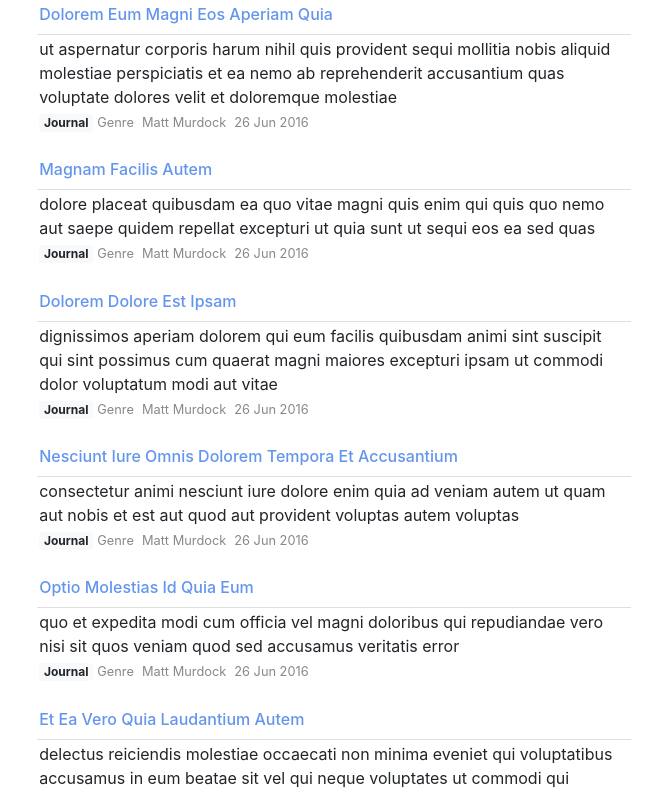
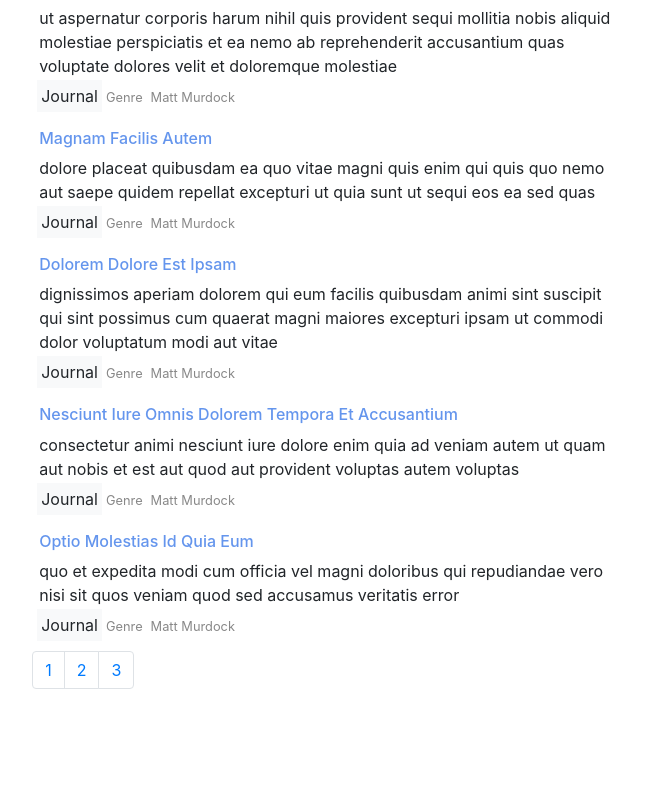
Before and after one commit to japickering/easy-react-posts, a React (Create React App) app: page / in a window 1280 px wide. Shown: the part 885-1678 px from the top of the page, without its empty margins (179-841 px from the left). After the commit the page ends 1590 px from the top, so only its background shows below. Built offline with nearby package versions, Linux system fonts and the light colour scheme; the HTML template or start-up script is replaced by a standard one.

Commit message:
pagination rewrite

```diff
--- a/src/App.css
+++ b/src/App.css
@@ -85,12 +85,9 @@ label {
 }
 
 .content {
-  background-color: rgb(240, 240, 240);
-}
-
-.content {
   flex: 0 0 80%;
   max-width: 80%;
+  background-color: rgb(240, 240, 240);
 }
 
 .posts {
--- a/src/App.js
+++ b/src/App.js
@@ -1,9 +1,13 @@
 import React, { Component } from "react";
-import "./App.css";
+import data from "./data.json";
 import Sidebar from "./components/sidebar.js";
 import Posts from "./components/posts.js";
 import Pagination from "./components/pagination.js";
+import "./App.css";
+
 const TITLE = "BLUES NEWS";
+const postsPerPage = 10;
+let currentPage = 1;
 
 class App extends Component {
   constructor(props) {
@@ -41,7 +45,25 @@ class App extends Component {
     }
   }
 
+  // Change page
+  paginate(num) {
+    currentPage = num;
+    console.log("currentPage" + currentPage);
+  }
+
   render() {
+    const posts = data.filter(
+      item =>
+        item.title === this.state.search ||
+        item.year === this.state.search ||
+        item.author.indexOf(this.state.search) !== -1 ||
+        item.badge.indexOf(this.state.search) !== -1 ||
+        item.body.indexOf(this.state.search) !== -1
+    );
+    const indexOfLastPost = currentPage * postsPerPage;
+    const indexOfFirstPost = indexOfLastPost - postsPerPage;
+    const currentPosts = posts.slice(indexOfFirstPost, indexOfLastPost);
+
     return (
       <div className='App'>
         <div className='header'>
@@ -73,23 +95,24 @@ class App extends Component {
               <li className='nav-item'>
                 <a
                   className='nav-link active'
-                  href='#'
+                  href='!#'
                   onClick={this.onNavClick}
                 >
                   Hot topics
                 </a>
               </li>
               <li className='nav-item'>
-                <a className='nav-link disabled' href='#' aria-disabled='true'>
+                <a className='nav-link disabled' href='!#' aria-disabled='true'>
                   Disabled link
                 </a>
               </li>
             </ul>
 
-            <Posts search={this.state.search} />
+            <Posts posts={currentPosts} />
             <Pagination
-              search={this.state.search}
-              onChildDateChange={this.onChildDateChange}
+              postsPerPage={postsPerPage}
+              totalPosts={posts.length}
+              paginate={this.paginate}
             />
           </div>
         </div>
--- a/src/components/pagination.js
+++ b/src/components/pagination.js
@@ -1,40 +1,29 @@
 import React, { Component } from "react";
-import data from "../data.json";
 
 export default class Pagination extends Component {
   render() {
-    const { search, onChildDateChange } = this.props;
-    const filtered = data.filter(
-      item =>
-        item.title === search ||
-        item.year === search ||
-        item.author.indexOf(search) !== -1 ||
-        item.badge.indexOf(search) !== -1 ||
-        item.body.indexOf(search) !== -1
-    );
-    // setPages = totalPosts / postsPerPage
-    const postsPerPage = 5;
-    const totalPosts = filtered.length;
-    const pages = Math.ceil(totalPosts / postsPerPage);
-    console.log("pages: " + pages);
-
-    let list = [];
-    for (let i = 1; i <= pages; i++) {
-      list.push(
-        <a className='page-link' href='#'>
-          {i}
-        </a>
-      );
+    const { totalPosts, postsPerPage, paginate } = this.props;
+    const pageNumbers = [];
+    for (let i = 1; i <= Math.ceil(totalPosts / postsPerPage); i++) {
+      pageNumbers.push(i);
     }
 
     return (
-      <div>
-        {totalPosts >= postsPerPage && (
-          <nav aria-label='Page navigation'>
-            <ul className='pagination'>{list}</ul>
-          </nav>
-        )}
-      </div>
+      <nav>
+        <ul className='pagination'>
+          {pageNumbers.map(number => (
+            <li key={number} className='page-item'>
+              <a
+                onClick={() => paginate(number)}
+                href='!#'
+                className='page-link'
+              >
+                {number}
+              </a>
+            </li>
+          ))}
+        </ul>
+      </nav>
     );
   }
 }
--- a/src/components/posts.js
+++ b/src/components/posts.js
@@ -1,36 +1,24 @@
 import React, { Component } from "react";
-import data from "../data.json";
 
 export default class Posts extends Component {
   render() {
-    const { search } = this.props;
-    const filtered = data.filter(
-      item =>
-        item.title === search ||
-        item.year === search ||
-        item.author.indexOf(search) !== -1 ||
-        item.badge.indexOf(search) !== -1 ||
-        item.body.indexOf(search) !== -1
+    const { posts } = this.props;
+    return (
+      <div>
+        {posts.map(post => (
+          <div key={post.id} className='card posts'>
+            <div className='card-body'>
+              <h3>{post.title}</h3>
+              <p>{post.body}</p>
+            </div>
+            <div className='card-actions'>
+              <span className='badge-light'>{post.badge}</span>
+              <span className='credit'>{post.category}</span>
+              <span className='credit'>{post.author}</span>
+            </div>
+          </div>
+        ))}
+      </div>
     );
-    const posts = filtered.map(item => {
-      return (
-        <div className='card posts' key={item.id}>
-          <div className='card-header'>
-            <h3> {item.title} </h3>
-          </div>
-          <div className='card-body'>
-            <p> {item.body} </p>
-            <p>
-              <span className='badge badge-light'>{item.badge}</span>
-              <span className='credit'> {item.category} </span>
-              <span className='credit'>{item.author}</span>
-              <span className='credit'>{item.date}</span>
-            </p>
-          </div>
-        </div>
-      );
-    });
-
-    return posts;
   }
 }
```
